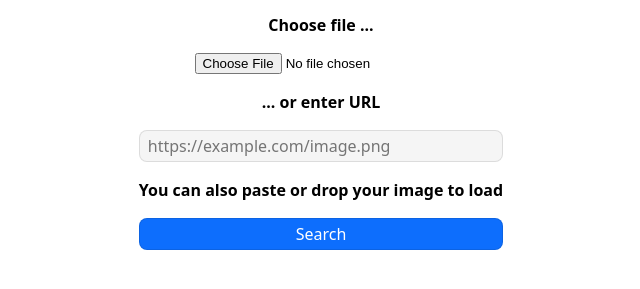
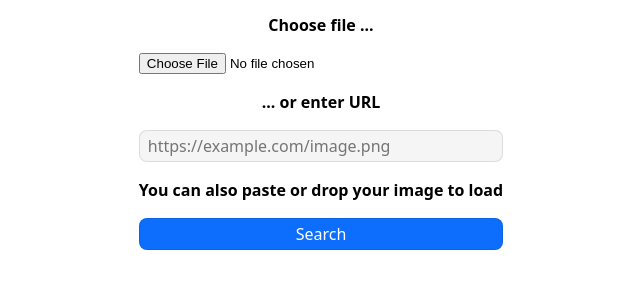
Before and after one commit to keupoz/GoogleReverse, a website: page index.html in a window 1280 px wide. Shown: the part 307-596 px from the top of the page, without its empty margins (319-959 px from the left). Drawn offline with Linux system fonts and the light colour scheme.

Commit message:
Improved stretching

```diff
--- a/index.css
+++ b/index.css
@@ -59,6 +59,11 @@ h6 {
     display: none;
 }
 
+input,
+button {
+    width: 100%;
+}
+
 input[type="url"],
 button {
     border: 1px solid rgba(0, 0, 0, 0.1);
@@ -75,7 +80,6 @@ input[type="url"] {
     border-radius: 0.5em;
     padding: 0 0.5em;
 
-    width: 100%;
     height: 2em;
 }
 
```
